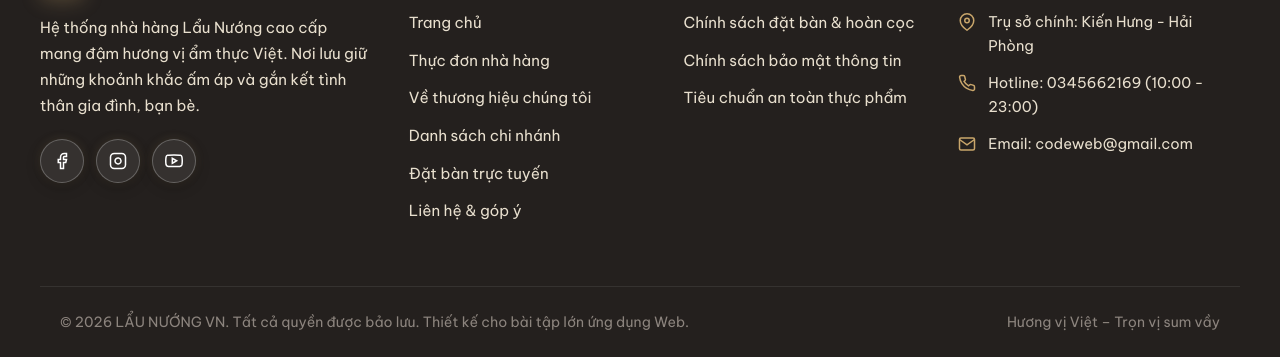
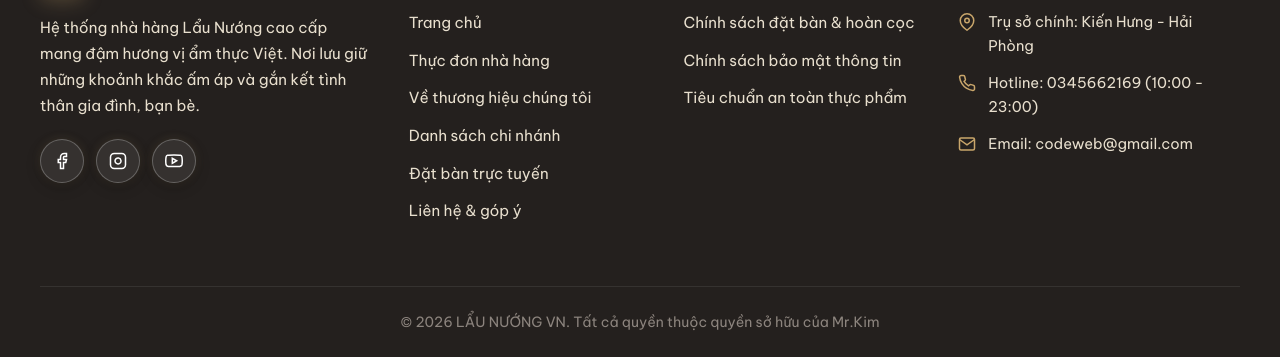
Before and after one commit to vodkaquang2411-source/web_lau_nuong, a plain HTML site: page frontend/index.html in a window 1280 px wide. Shown: the part 5212-5569 px from the top of the page. Drawn offline with Linux system fonts and the light colour scheme; a web font is replaced by a local one.

Commit message:
chore(footer): cap nhat ban quyen thuoc so huu cua Mr.Kim va can giua

```diff
--- a/frontend/css/layout.css
+++ b/frontend/css/layout.css
@@ -580,5 +580,6 @@
 .footer-bottom .container {
   display: flex;
   align-items: center;
-  justify-content: space-between;
+  justify-content: center;
+  text-align: center;
 }
--- a/frontend/index.html
+++ b/frontend/index.html
@@ -543,8 +543,7 @@
 
       <div class="footer-bottom">
         <div class="container">
-          <div>© 2026 LẨU NƯỚNG VN. Tất cả quyền được bảo lưu. Thiết kế cho bài tập lớn ứng dụng Web.</div>
-          <div>Hương vị Việt – Trọn vị sum vầy</div>
+          <div>© 2026 LẨU NƯỚNG VN. Tất cả quyền thuộc quyền sở hữu của Mr.Kim</div>
         </div>
       </div>
     </div>
```
Also changed, not shown: frontend/pages/about.html (+1 -2 lines), frontend/pages/branches.html (+1 -2 lines), frontend/pages/contact.html (+1 -2 lines), frontend/pages/menu.html (+1 -2 lines), frontend/pages/reservation.html (+1 -2 lines).
